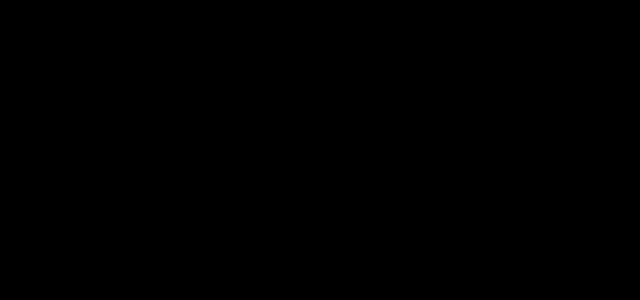
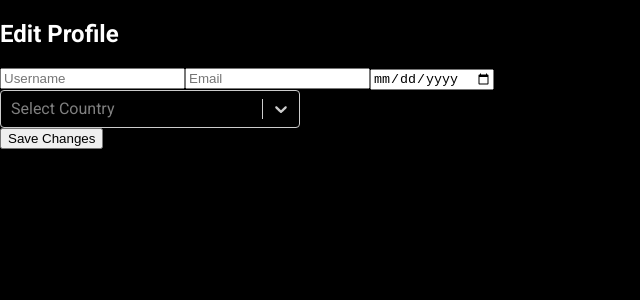
Before and after one commit to Avinash-jetwani/MyMovieWeb, a React (Create React App) app in the folder frontend/: page /profile in a window 1280 px wide. Before the commit this address had no page. Shown: the top 300 px of the page, without its empty margins (0-640 px from the left). Built offline with nearby package versions, Linux system fonts and the light colour scheme; no server answers; sample sign-in values are in the browser's storage.

Commit message:
Edit profile feature added with all fnctionalities

```diff
--- a/frontend/src/App.js
+++ b/frontend/src/App.js
@@ -3,6 +3,7 @@ import Dashboard from './components/Dashboard/Dashboard';
 import Login from './components/Auth/Login';
 import Signup from './components/Auth/Signup';
 import Logout from './components/Auth/Logout';
+import UserProfile from './components/Dashboard/UserProfile';
 import ProtectedRoute from './components/Routes/ProtectedRoute';
 import React from 'react';
 import GlobalStyle from './GlobalStyle';
@@ -18,6 +19,7 @@ function App() {
         <Route path="/login" element={<Login />} />
         <Route path="/signup" element={<Signup />} />
         <Route path="/logout" element={<Logout />} />
+        <Route path="/profile" element={<ProtectedRoute component={UserProfile} />} />
       </Routes>
     </Router>
   );
--- a/frontend/src/components/Dashboard/Dashboard.js
+++ b/frontend/src/components/Dashboard/Dashboard.js
@@ -21,7 +21,8 @@ export default function Dashboard() {
   return (
     <div>
       <h2>On dashboard</h2>
-      <h2>Welcome, {username}</h2> {/* Display username */}
+      <h2>Welcome, {username}</h2>
+      <Link to="/profile">Edit Profile</Link>
       <Link to="/logout">Logout</Link>
     </div>
   );
--- /dev/null
+++ b/frontend/src/components/Dashboard/UserProfile.js
@@ -0,0 +1,195 @@
+import React, { useState, useEffect } from 'react';
+import axios from 'axios';
+import { useNavigate } from 'react-router-dom';
+import Select from 'react-select';
+import { countries } from 'countries-list';
+
+const customStyles = {
+    control: (provided) => ({
+      ...provided,
+      backgroundColor: 'black',
+      color: 'white',
+      width: '300px', // Adjust width as needed
+    }),
+    option: (provided, state) => ({
+      ...provided,
+      backgroundColor: state.isSelected ? 'gray' : 'black',
+      color: 'white',
+      '&:hover': {
+        backgroundColor: 'gray',
+      },
+    }),
+    singleValue: (provided) => ({
+      ...provided,
+      color: 'white',
+    }),
+    menu: (provided) => ({
+      ...provided,
+      backgroundColor: 'black',
+      width: '300px', // Make sure this matches the width of the control
+      // You can also add other styles here as needed
+    }),
+  };
+
+  const countryOptions = Object.entries(countries).map(([countryCode, countryData]) => {
+    return {
+      value: countryCode,
+      label: countryData.name
+    };
+  });
+
+  const formatDateForInput = (dateString) => {
+    if (!dateString) return '';
+    const date = new Date(dateString);
+    const year = date.getFullYear();
+    const month = (date.getMonth() + 1).toString().padStart(2, '0');
+    const day = date.getDate().toString().padStart(2, '0');
+    return `${year}-${month}-${day}`;
+  };
+
+
+const UserProfile = () => {
+  const [userData, setUserData] = useState({
+    username: '',
+    email: '',
+    dob: '',
+    country: ''
+    // Add other fields as necessary
+  });
+
+  const [serverError, setServerError] = useState('');
+
+  const [errors, setErrors] = useState({});
+  const navigate = useNavigate();
+
+  useEffect(() => {
+    const token = localStorage.getItem('token');
+
+    axios.get('http://localhost:3001/user/profile', {
+      headers: {
+        'Authorization': `Bearer ${token}`
+      }
+    })
+    .then(response => {
+        const formattedData = {
+            ...response.data,
+            dob: formatDateForInput(response.data.dob)
+          };
+      setUserData(formattedData);
+    })
+    .catch(error => {
+      console.error('Error fetching user data:', error);
+      // Handle unauthorized access or other errors
+    });
+  }, []);
+
+  const handleInputChange = (e) => {
+    setUserData({ ...userData, [e.target.name]: e.target.value });
+  };
+
+  const handleCountryChange = (selectedOption) => {
+    setUserData({ ...userData, country: selectedOption.label });
+  };
+
+  const validateInput = () => {
+    let isValid = true;
+    let errors = {};
+
+    if (!userData.username) {
+      errors.username = 'Username is required';
+      isValid = false;
+    }
+
+    if (!userData.email) {
+      errors.email = 'Email is required';
+      isValid = false;
+    }
+
+    if (!userData.dob) {
+      errors.dob = 'Date of Birth is required';
+      isValid = false;
+    }
+
+    if (!userData.country) {
+      errors.country = 'Country is required';
+      isValid = false;
+    }
+
+    setErrors(errors);
+    return isValid;
+  };
+
+  const handleSubmit = (e) => {
+    e.preventDefault();
+    console.log('Submitting:', userData); // Debugging log
+    if (!validateInput()) {
+      console.log('Validation failed'); // Debugging log
+      return;
+    }
+
+    axios.put('http://localhost:3001/user/profile', userData, {
+        headers: {
+          'Authorization': `Bearer ${localStorage.getItem('token')}`
+        }
+      })
+      .then(response => {
+        console.log('Update successful:', response); // Debugging log
+        navigate('/dashboard');
+      })
+      .catch(error => {
+        console.error('Error updating user data:', error);
+        if (error.response && error.response.status === 409) {
+          setServerError('Username or email already exists');
+        }
+      });
+    };
+
+  return (
+    <div>
+      <h2>Edit Profile</h2>
+      <form onSubmit={handleSubmit}>
+        <input
+          type="text"
+          name="username"
+          value={userData.username}
+          onChange={handleInputChange}
+          placeholder="Username"
+        />
+        {errors.username && <div className="error">{errors.username}</div>}
+
+        <input
+          type="email"
+          name="email"
+          value={userData.email}
+          onChange={handleInputChange}
+          placeholder="Email"
+        />
+        {errors.email && <div className="error">{errors.email}</div>}
+
+        <input
+            type="date"
+            name="dob"
+            value={userData.dob}
+            onChange={handleInputChange}
+            placeholder="Date of Birth"
+        />
+        {errors.dob && <div className="error">{errors.dob}</div>}
+
+
+        <Select
+          options={countryOptions}
+          value={countryOptions.find(option => option.label === userData.country)}
+          onChange={handleCountryChange}
+          placeholder="Select Country"
+          styles={customStyles}
+        />
+        {errors.country && <div className="error">{errors.country}</div>}
+
+        <button onClick={handleSubmit}>Save Changes</button>
+        {serverError && <div className="error">{serverError}</div>}
+      </form>
+    </div>
+  );
+};
+
+export default UserProfile;
```
Also changed, not shown: 1 other file (tests, documents, lock files or other folders).
